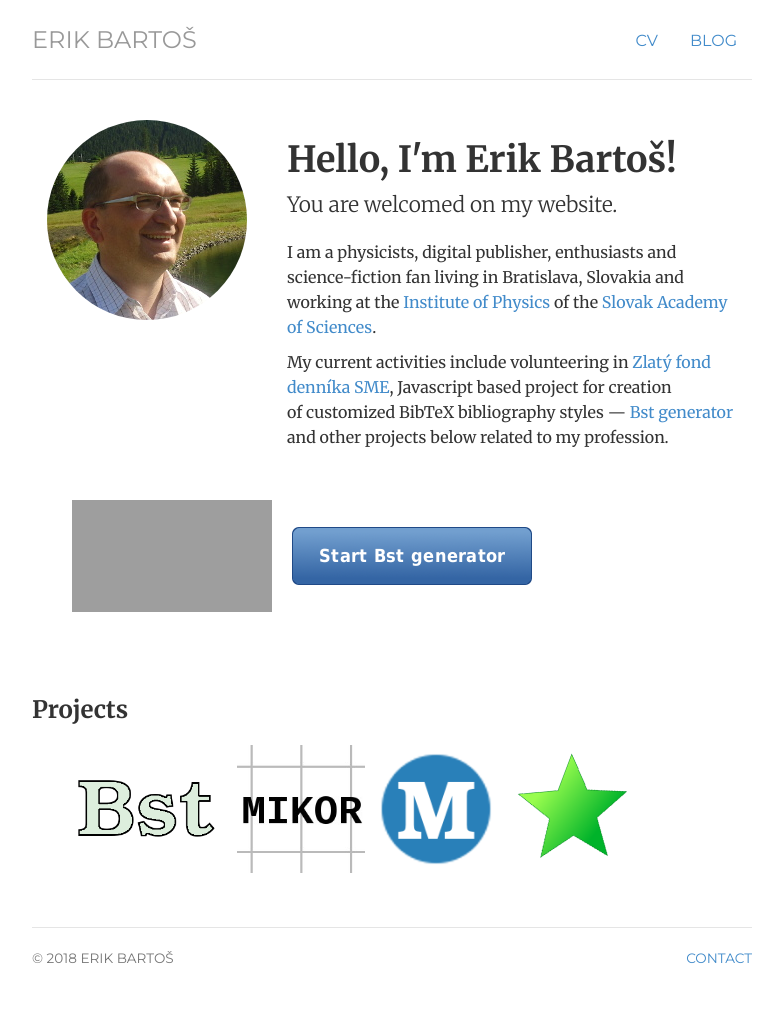
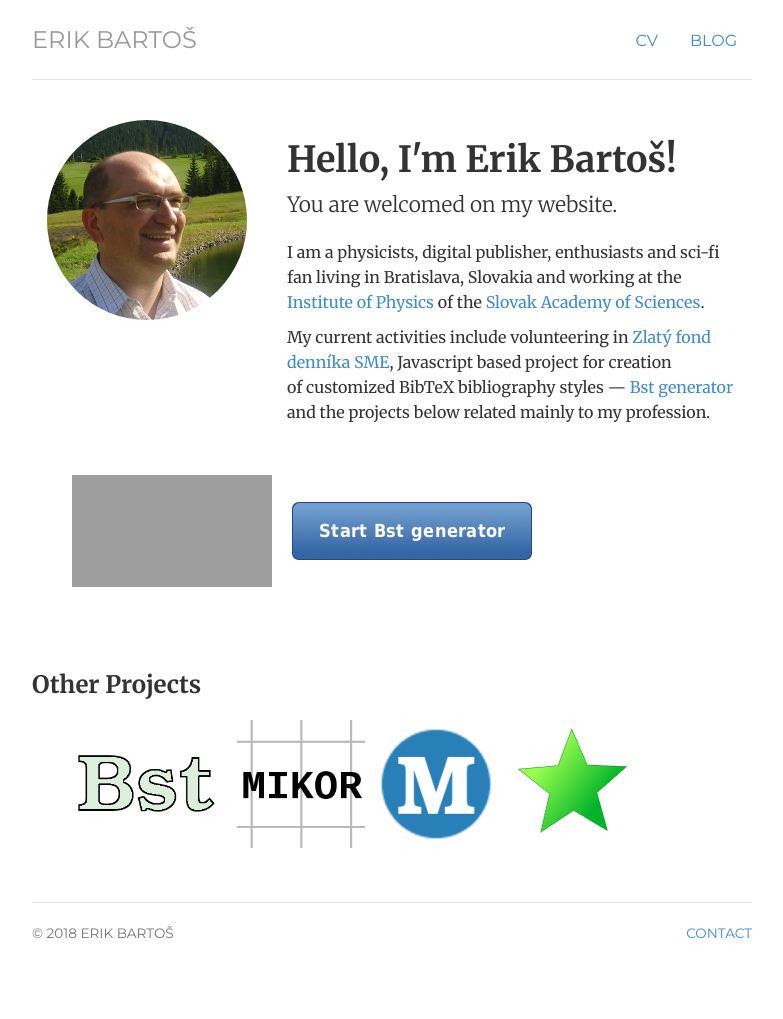
Before and after one commit to Mezek/mezek.github.io, a Jekyll site: the page built from index.html, in a window 1280 px wide. Shown: the whole page, without its empty margins (248-1031 px from the left). Built offline with Jekyll 4.4.1, drawn with Linux system fonts in a browser that asks for light colours; after the commit the page ends 994 px from its top, so only the background shows below that; grey boxes are pictures that could not be loaded.

Commit message:
Update index.html

```diff
--- a/index.html
+++ b/index.html
@@ -10,9 +10,9 @@
 	<div itemscope itemtype="https://schema.org/Person" class="col-sm-8">
 		<h1>Hello, I'm <span itemprop="name">Erik Bartoš</span>!</h1>
 		<p class="lead">You are welcomed on my website.</p>
-		<p>I am a <span itemprop="title">physicists</span>, <span itemprop="title">digital publisher</span>, <span itemprop="title">enthusiasts</span> and science-fiction fan living in <span itemprop="address" itemscope itemtype="https://schema.org/address"> <span itemprop="locality">Bratislava</span>, <span itemprop="region">Slovakia</span></span> and working at the <a href="http://www.fu.sav.sk/index.php?id=home&L=1">Institute of Physics</a> of the <span itemprop="affiliation"><a href="https://www.sav.sk/index.php?lang=en&doc=">Slovak Academy of Sciences</a></span>.</p>
+		<p>I am a <span itemprop="title">physicists</span>, <span itemprop="title">digital publisher</span>, <span itemprop="title">enthusiasts</span> and sci-fi fan living in <span itemprop="address" itemscope itemtype="https://schema.org/address"> <span itemprop="addressLocality">Bratislava, Slovakia</span></span> and working at the <span itemscope itemprop="organization" itemtype="http://schema.org/Organization"><a href="http://www.fu.sav.sk/index.php?id=home&L=1" itemprop="url"><span itemprop="name">Institute of Physics</span></a> of the <span itemprop="affiliation"><a href="https://www.sav.sk/index.php?lang=en&doc=">Slovak Academy of Sciences</a></span></span>.</p>
 
-		<p>My current activities include volunteering in <a href="http://zlatyfond.sme.sk/digitalizator/677/Erik-Bartos/" title="Zlatý fond">Zlatý fond denníka SME</a>, Javascript based project&nbsp;for creation of&nbsp;customized BibTeX bibliography styles — <a href="https://mezek.github.io/Bst_generator/" title="Home of Bst generator">Bst generator</a> and other projects below related to my profession.</p>
+		<p>My current activities include volunteering in <a href="http://zlatyfond.sme.sk/digitalizator/677/Erik-Bartos/" title="Zlatý fond">Zlatý fond denníka SME</a>, Javascript based project&nbsp;for creation of&nbsp;customized BibTeX bibliography styles — <a href="https://mezek.github.io/Bst_generator/" title="Home of Bst generator">Bst generator</a> and the projects below related mainly to my profession.</p>
 	</div>
 </div>
 <!-- </div> -->
```
Also changed, not shown: other parts of index.html (+1 -1 lines).
